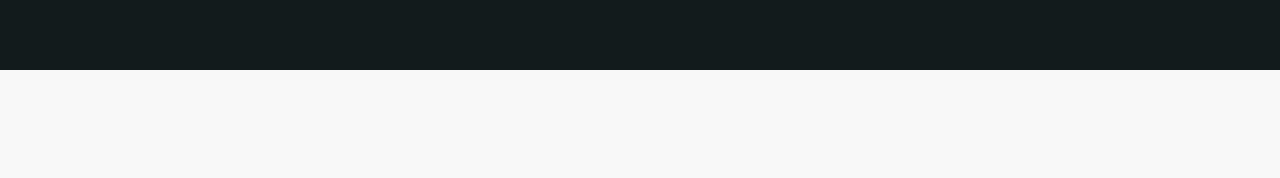
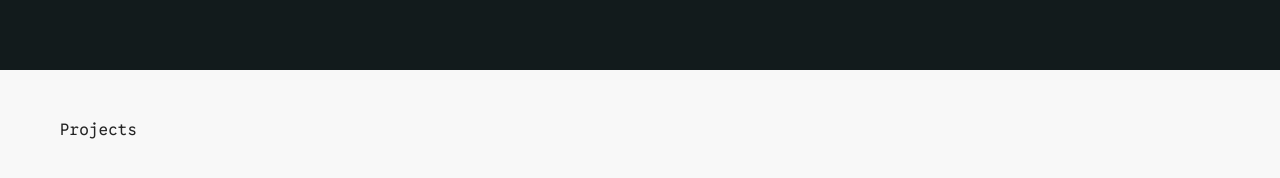
Before and after one commit to CrBram/Portfolio2026, a React (Vite) app: page / in a window 1280 px wide. Shown: the part 730-908 px from the top of the page. Before the commit the page ends 800 px from the top, so only its background shows below. Built offline with nearby package versions, Linux system fonts and the light colour scheme; a web font is replaced by a local one.

Commit message:
add projects section

```diff
--- /dev/null
+++ b/src/components/Projects.tsx
@@ -0,0 +1,9 @@
+const Projects = () => {
+  return (
+    <section className="bg-background min-h-screen">
+      <div className="container py-8! md:py-12!">Projects</div>
+    </section>
+  )
+}
+
+export default Projects
--- a/src/pages/Home.tsx
+++ b/src/pages/Home.tsx
@@ -1,4 +1,5 @@
 import Hero from "@/components/Hero";
+import Projects from "@/components/Projects";
 import Nav from "@/components/ui/Nav";
 
 function Home() {
@@ -6,6 +7,7 @@
     <div>
       <Nav />
       <Hero />
+      <Projects />
     </div>
   );
 }
```
